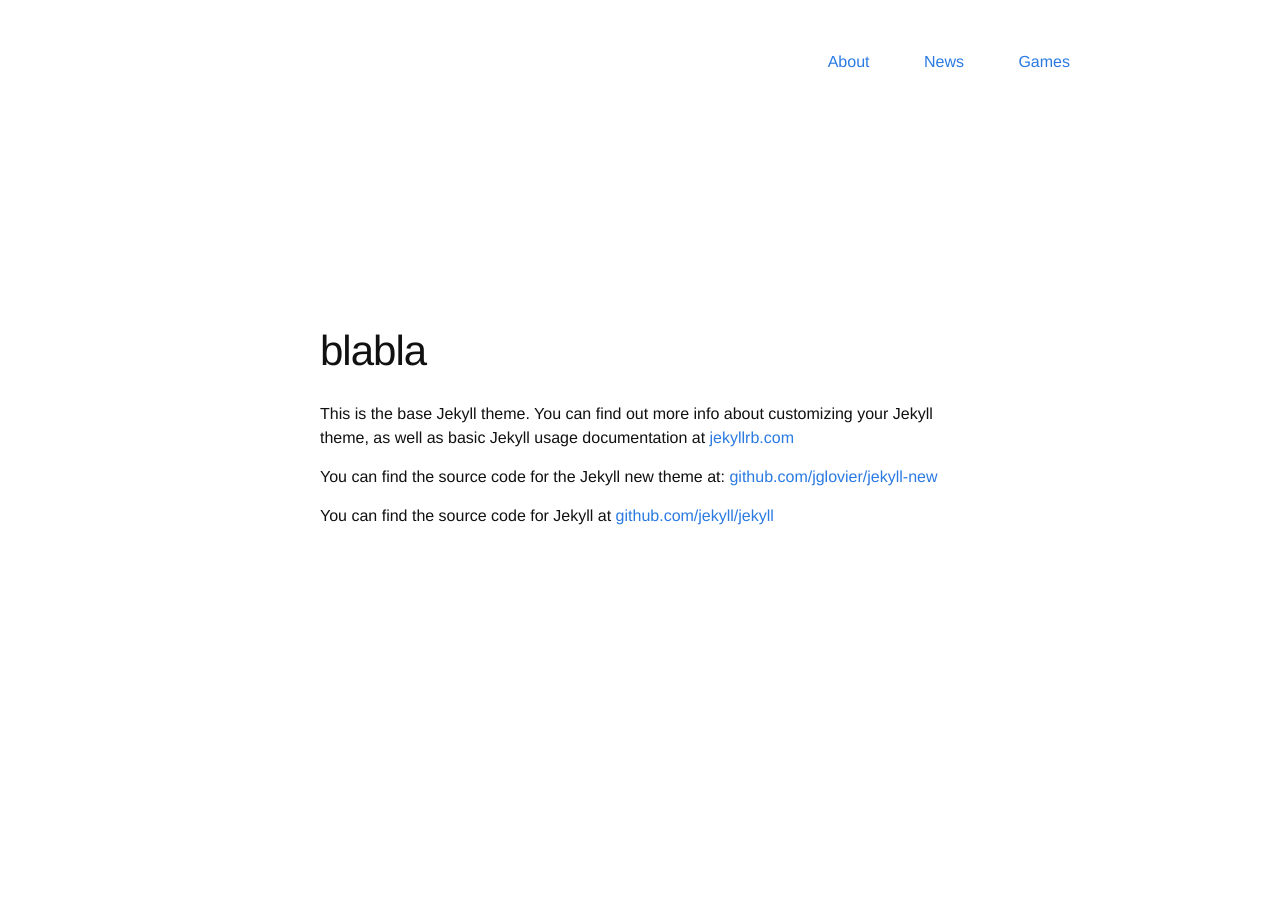
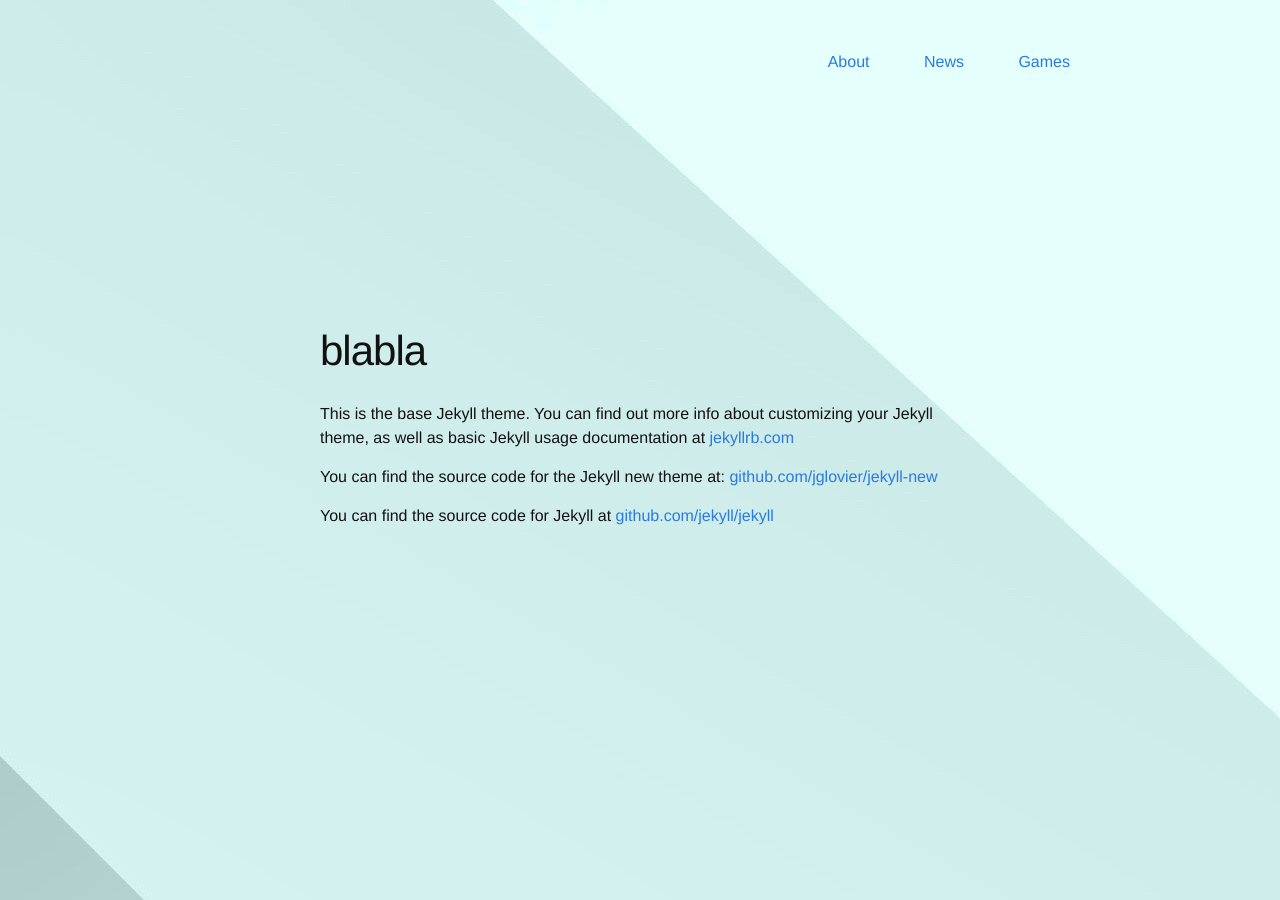
Before and after one commit to artificialdream/artificialdream.github.io, a Jekyll site: the page built from about.md, in a window 1280 px wide. Built offline with Jekyll 4.4.1, drawn with Linux system fonts in a browser that asks for light colours.

Commit message:
add gitignore and fix image background

```diff
--- a/_sass/_base.scss
+++ b/_sass/_base.scss
@@ -20,7 +20,7 @@ body {
     line-height: $base-line-height;
     font-weight: 300;
     color: $text-color;
-    background-image: url("/_image/background_image.JPG");
+    background-image: url("/image/background_image.JPG");
     -webkit-text-size-adjust: 100%;
 }
 
```
Also changed, not shown: image/background_image.JPG (renamed from _image/background_image.JPG), 1 other file.
